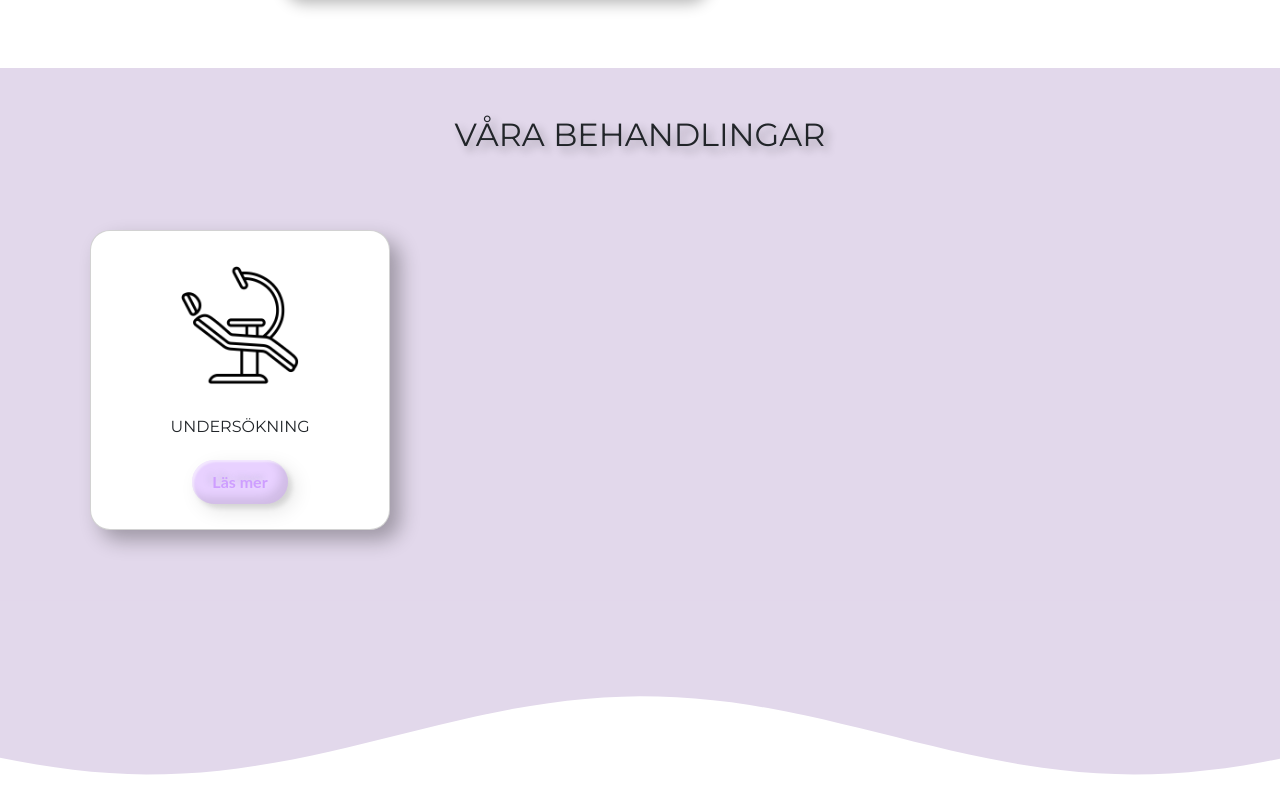
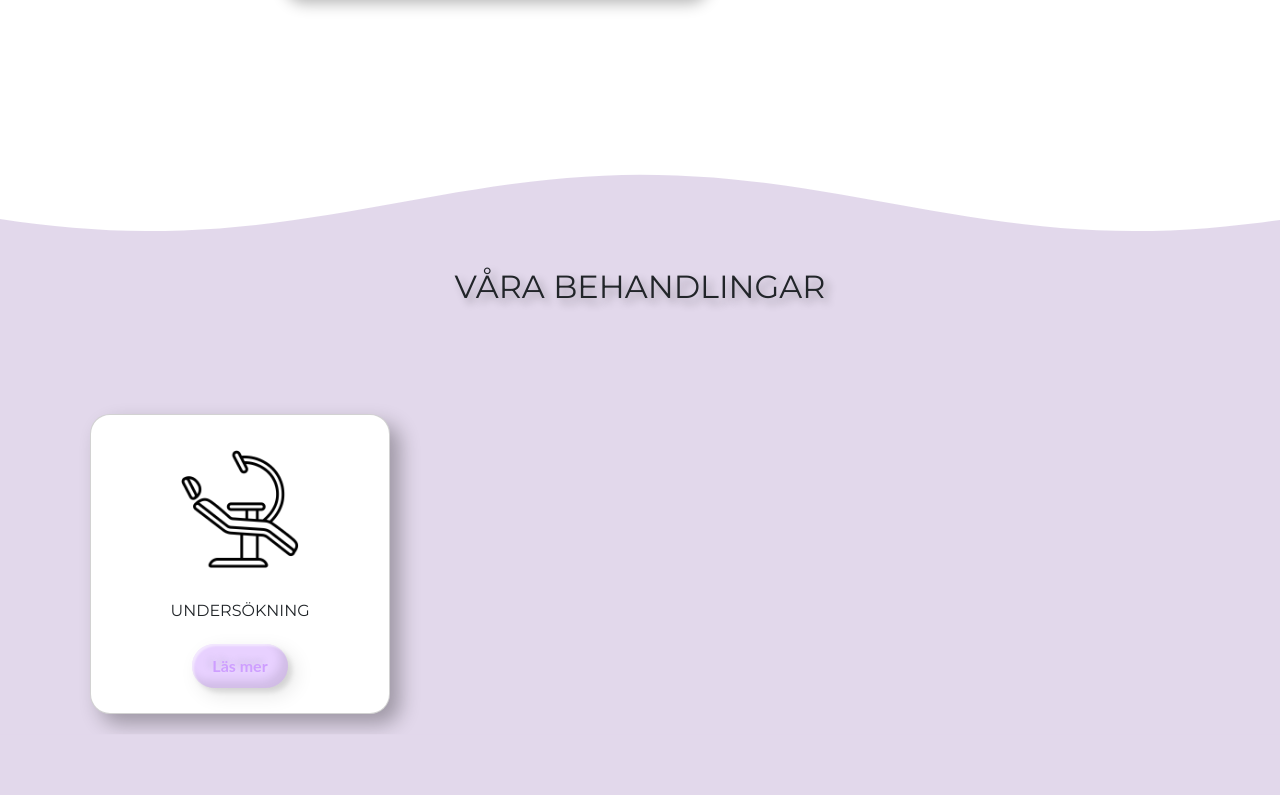
Before and after one commit to ElisaMavilia/lillaedet-vue, a Vue app: page / in a window 1280 px wide. Shown: the part 1065-1860 px from the top of the page. Built offline with nearby package versions, Linux system fonts and the light colour scheme.

Commit message:
waves adjustments

```diff
--- a/src/components/MainComponent.vue
+++ b/src/components/MainComponent.vue
@@ -10,9 +10,10 @@
             </p>
         </div>
     </section>
+    <div class="wave wave-white"></div>
     <!-- Treatments Section -->
     <section id="treatments-content">
-        <h2 class="text-uppercase py-5">Våra Behandlingar</h2>
+        <h2 id="treatments-title" class="text-uppercase">Våra Behandlingar</h2>
         <CardComponent />
     </section>
     <!-- Purple Wave -->
@@ -34,6 +35,10 @@
     </section>
     <!-- Purple Wave -->
     <div class="wave wave-purple"></div>
+    <!-- Galleri -->
+    <section id="gallery">
+
+    </section>
 </template>
 
 <script>
@@ -112,6 +117,12 @@ export default {
     text-align: left;
 }
 
+h2 {
+        text-align: center;
+        text-shadow: 5px 5px 8px rgba(0, 0, 0, 0.3);
+        font-weight: 400;
+    }
+
 #concept-statement {
     font-size: 1.5rem;
     font-weight: 200;
@@ -120,10 +131,8 @@ export default {
 }
 
 /* Treatments Section with Cards */
-h2 {
-        text-align: center;
-        text-shadow: 5px 5px 8px rgba(0, 0, 0, 0.3);
-        font-weight: 400;
+    #treatments-title {
+        padding: 150px 0 80px 0;
     }
 
 /* Spoken Languages Section */
@@ -183,19 +192,18 @@ h2 {
 }
 
 /* Waves */
-
 // Purple Wave
 .wave {
     width: 100%;
     height: 200px;
-    clip-path: polygon(100% 0%, 0% 0% , 0.00% 78.78%, 1.43% 80.57%, 2.86% 82.18%, 4.29% 83.59%, 5.71% 84.78%, 7.14% 85.74%, 8.57% 86.45%, 10.00% 86.91%, 11.43% 87.10%, 12.86% 87.03%, 14.29% 86.69%, 15.71% 86.10%, 17.14% 85.25%, 18.57% 84.16%, 20.00% 82.84%, 21.43% 81.32%, 22.86% 79.61%, 24.29% 77.74%, 25.71% 75.73%, 27.14% 73.60%, 28.57% 71.40%, 30.00% 69.14%, 31.43% 66.87%, 32.86% 64.60%, 34.29% 62.37%, 35.71% 60.22%, 37.14% 58.16%, 38.57% 56.23%, 40.00% 54.46%, 41.43% 52.86%, 42.86% 51.47%, 44.29% 50.29%, 45.71% 49.35%, 47.14% 48.66%, 48.57% 48.22%, 50.00% 48.05%, 51.43% 48.14%, 52.86% 48.50%, 54.29% 49.12%, 55.71% 49.99%, 57.14% 51.09%, 58.57% 52.42%, 60.00% 53.96%, 61.43% 55.68%, 62.86% 57.57%, 64.29% 59.59%, 65.71% 61.72%, 67.14% 63.93%, 68.57% 66.19%, 70.00% 68.46%, 71.43% 70.73%, 72.86% 72.95%, 74.29% 75.10%, 75.71% 77.15%, 77.14% 79.07%, 78.57% 80.83%, 80.00% 82.41%, 81.43% 83.79%, 82.86% 84.95%, 84.29% 85.87%, 85.71% 86.54%, 87.14% 86.96%, 88.57% 87.11%, 90.00% 87.00%, 91.43% 86.62%, 92.86% 85.98%, 94.29% 85.09%, 95.71% 83.97%, 97.14% 82.62%, 98.57% 81.07%, 100.00% 79.33%);
+    clip-path: polygon(100% 0%, 0% 0% , 0.00% 75.64%, 1.43% 76.93%, 2.86% 78.09%, 4.29% 79.11%, 5.71% 79.96%, 7.14% 80.66%, 8.57% 81.17%, 10.00% 81.50%, 11.43% 81.64%, 12.86% 81.58%, 14.29% 81.34%, 15.71% 80.91%, 17.14% 80.30%, 18.57% 79.51%, 20.00% 78.57%, 21.43% 77.47%, 22.86% 76.24%, 24.29% 74.89%, 25.71% 73.44%, 27.14% 71.92%, 28.57% 70.33%, 30.00% 68.71%, 31.43% 67.07%, 32.86% 65.43%, 34.29% 63.83%, 35.71% 62.28%, 37.14% 60.80%, 38.57% 59.41%, 40.00% 58.13%, 41.43% 56.98%, 42.86% 55.98%, 44.29% 55.13%, 45.71% 54.45%, 47.14% 53.96%, 48.57% 53.64%, 50.00% 53.52%, 51.43% 53.58%, 52.86% 53.84%, 54.29% 54.29%, 55.71% 54.91%, 57.14% 55.71%, 58.57% 56.67%, 60.00% 57.77%, 61.43% 59.01%, 62.86% 60.37%, 64.29% 61.83%, 65.71% 63.36%, 67.14% 64.95%, 68.57% 66.58%, 70.00% 68.22%, 71.43% 69.85%, 72.86% 71.45%, 74.29% 73.00%, 75.71% 74.47%, 77.14% 75.85%, 78.57% 77.12%, 80.00% 78.26%, 81.43% 79.25%, 82.86% 80.08%, 84.29% 80.75%, 85.71% 81.23%, 87.14% 81.53%, 88.57% 81.64%, 90.00% 81.56%, 91.43% 81.29%, 92.86% 80.83%, 94.29% 80.19%, 95.71% 79.38%, 97.14% 78.41%, 98.57% 77.29%, 100.00% 76.04%);
     position: relative; // Allows it to be placed between sections
     z-index: 1; // Ensure it appears above the previous section
 }
 
 .wave-purple {
     background: $shocking_purple;
-    margin-top: -20px; // Adjust overlap with the section above
+    margin-top: -70px; // Adjust overlap with the section above
 }
 
 .wave-white {
```
